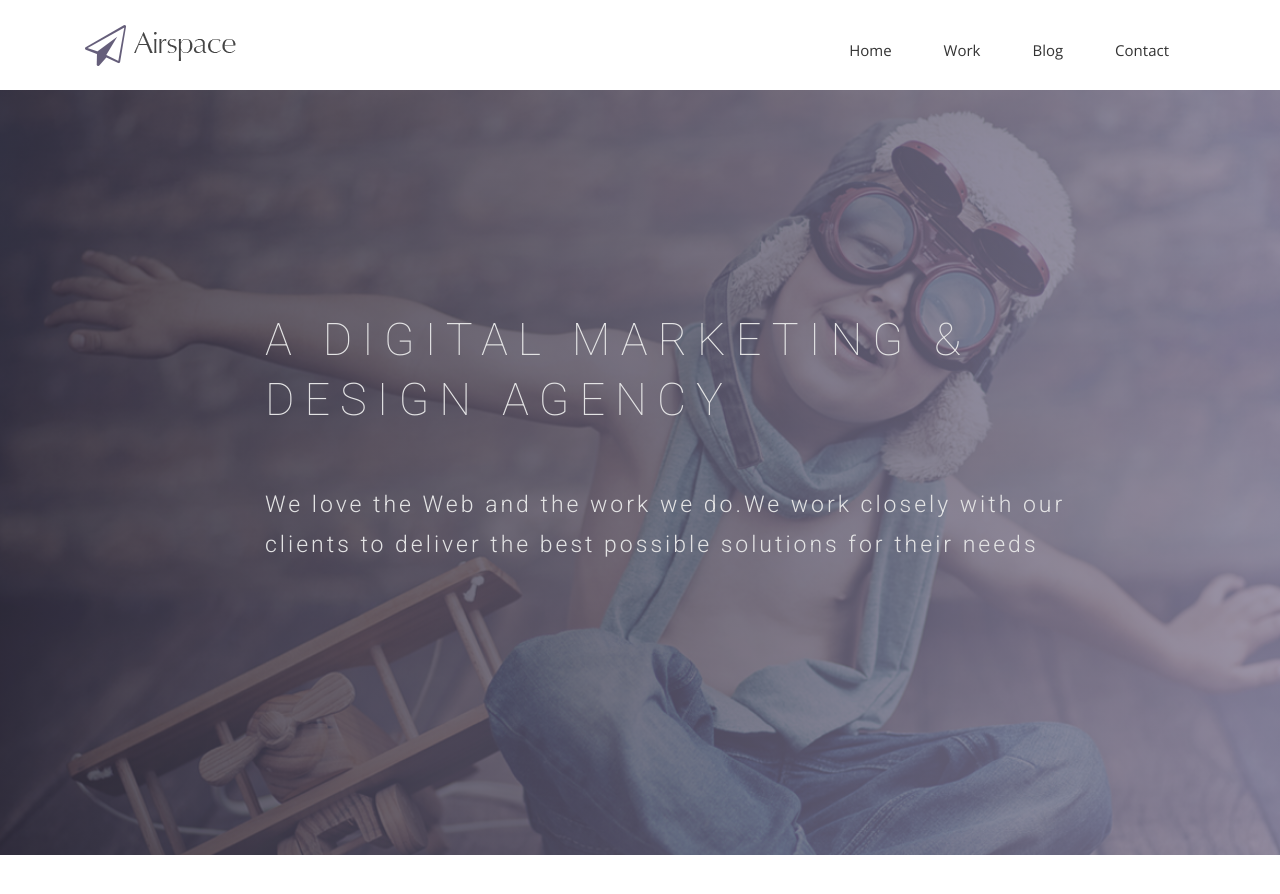
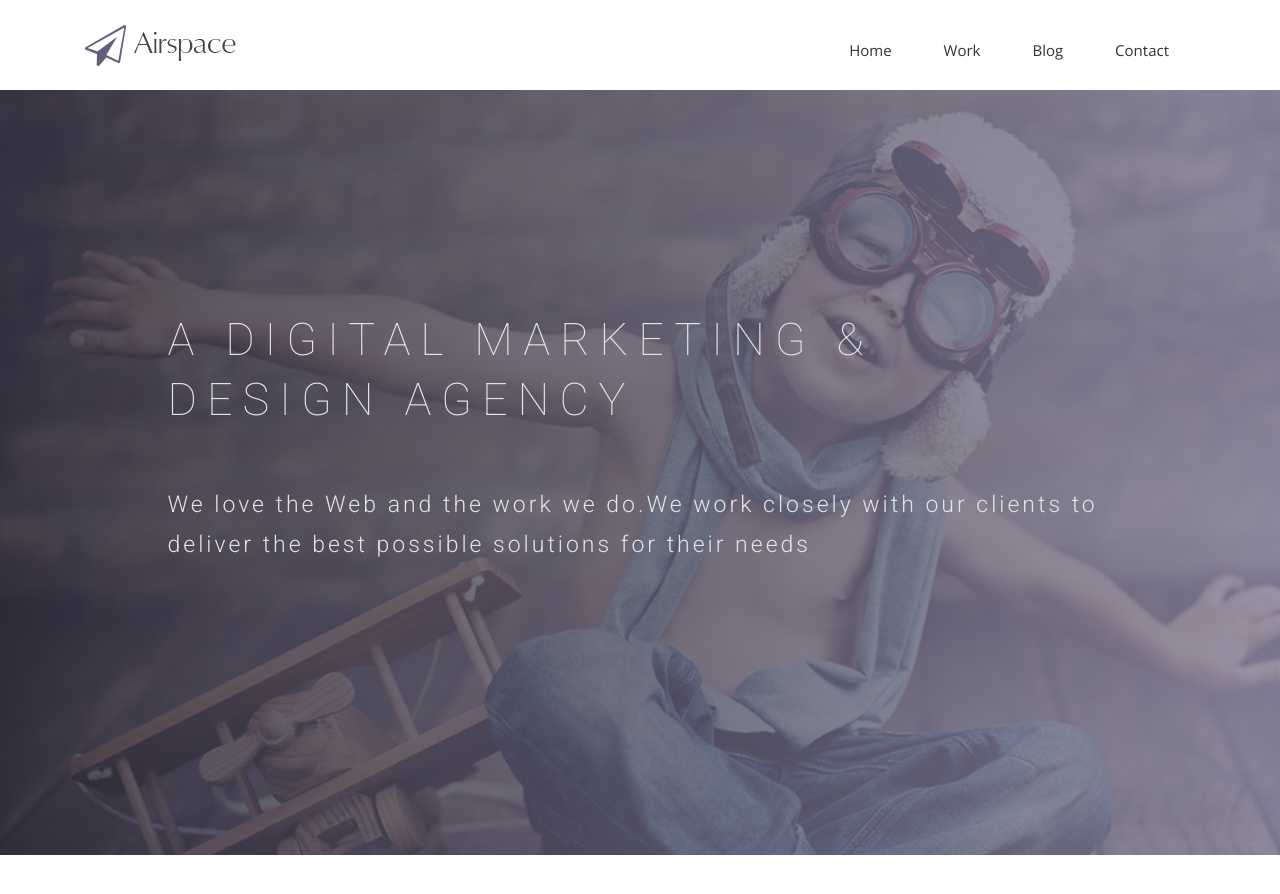
Before and after one commit to DaedaGroup/company-website, a Jekyll site: the page built from index.html, in a window 1280 px wide and 900 px high. Shown: the top 894 px of the window. Built offline with Jekyll 4.4.1, drawn with Linux system fonts in a browser that asks for light colours; nearby versions of some CDN libraries; some web fonts are replaced.

Commit message:
adjusting responsive markup css class structure

```diff
--- a/_layouts/post.html
+++ b/_layouts/post.html
@@ -7,7 +7,7 @@
   <section id="intro" style="border: 1px dotted #ddd;">
     <div class="container">
       <div class="row">
-        <div>
+        <div class="col-xs-10 col-xs-offset-1">
           <div class="block">
             <h1>{{ page.title }}</h1>
             <div class="post-info-wrapper">
--- a/blog.html
+++ b/blog.html
@@ -8,7 +8,7 @@
   <div class="container">
     <div class="row">
       <div class="col-md-12">
-        <div class="block">
+        <div>
           <h1>Get the latest on what we're doing</h1>
           <p>Catch up with us, anytime and anywhere</p>
         </div>
--- a/index.html
+++ b/index.html
@@ -8,10 +8,10 @@
 <section id="slider">
   <div class="container">
     <div class="row">
-      <div class="col-md-10 col-md-offset-2">
+      <div class="col-xs-10 col-xs-offset-1">
         <div class="block">
           <h1 class="animated fadeInUp">A DIGITAL MARKETING &#38; <br> DESIGN AGENCY</h1>
-          <p class="animated fadeInUp">We love the Web and the work we do.We work closely with our </br> clients to deliver the best possible solutions for their needs</p>
+          <p class="animated fadeInUp">We love the Web and the work we do.We work closely with our clients to deliver the best possible solutions for their&nbsp;needs</p>
         </div>
       </div>
     </div>
@@ -21,7 +21,7 @@
 <section id="intro">
   <div class="container">
     <div class="row">
-      <div class="col-md-7 col-sm-12">
+      <div class="col-xs-10 col-xs-offset-1 col-md-7 col-md-offset-0">
         <div class="block">
           <div class="section-title">
             <h2>About Us</h2>
@@ -30,7 +30,7 @@
           <p>Lorem ipsum dolor sit amet, consectetur adipisicing elit, sed do eiusmod tempor incididunt ut labore et dolore magna aliqua. Ut enim ad minim veniam, quis nostrud exercitation ullamco laboris nisi ut aliquip ex ea commodo consequat. Duis aute irure dolor in reprehenderit in voluptate velit esse cillum dolore eu fugiat nulla pariatur. Excepteur sint occaecat cupidatat non proident, sunt in culpa qui officia deserunt mollit anim id </p>
         </div>
       </div><!-- .col-md-7 close -->
-      <div class="col-md-5 col-sm-12">
+      <div class="col-xs-10 col-xs-offset-1 col-md-5 col-md-offset-0">
         <div class="block">
           <img src="img/wrapper-img.png" alt="Img">
         </div>
@@ -42,7 +42,7 @@
 <section id="feature">
 <div class="container">
   <div class="row">
-    <div class="col-md-6 col-md-offset-6">
+    <div class="col-xs-8 col-xs-offset-3 col-sm-8 col-sm-offset-4 col-md-6 col-md-offset-6">
       <h2>WE BELIEVE IN GREAT IDEAS</h2>
       <p>Maecenas faucibus mollis interdum. Morbi leo risus, porta ac consectetur ac, vestibulum at eros. Fusce dapibus, tellus ac cursus commodo, tortor mauris condimentum nibh, ut fermentum massa justo sit amet risus.</p>
       <p>Maecenas faucibus mollis interdum. Morbi leo risus, porta ac consectetur ac, vestibulum at eros. Fusce dapibus, tellus ac cursus commodo, tortor mauris condimentum nibh, ut fermentum massa justo sit amet risus.</p>
@@ -57,62 +57,64 @@
 <section id="service">
   <div class="container">
     <div class="row">
-      <div class="section-title">
-        <h2>Our Services</h2>
-        <p>Far far away, behind the word mountains, far from the countries Vokalia and Consonantia, there live the blind texts. Separated they live in Bookmarksgrove right at the coast of the Semantics</p>
+      <div class="col-xs-10 col-xs-offset-1">
+        <div class="section-title">
+          <h2>Our Services</h2>
+          <p>Far far away, behind the word mountains, far from the countries Vokalia and Consonantia, there live the blind texts. Separated they live in Bookmarksgrove right at the coast of the Semantics</p>
+        </div>
       </div>
     </div>
     <div class="row ">
-      <div class="col-sm-6 col-md-3">
+      <div class="col-xs-10 col-xs-offset-1 col-sm-6 col-sm-offset-0 col-md-3">
         <div class="service-item">
           <i class="icon ion-coffee"></i>
           <h4>Branding</h4>
           <p>Lorem ipsum dolor sit amet, consectetur adipisicing elit, sed do eiusmod tempor incididunt ut </p>
         </div>
       </div>
-      <div class="col-sm-6 col-md-3">
+      <div class="col-xs-10 col-xs-offset-1 col-sm-6 col-sm-offset-0 col-md-3">
         <div class="service-item">
           <i class="ion-compass"></i>
           <h4>Web Design</h4>
           <p>Lorem ipsum dolor sit amet, consectetur adipisicing elit, sed do eiusmod tempor incididunt ut </p>
         </div>
       </div>
-      <div class="col-sm-6 col-md-3">
+      <div class="col-xs-10 col-xs-offset-1 col-sm-6 col-sm-offset-0 col-md-3">
         <div class="service-item">
           <i class="ion-image"></i>
           <h4>App Design</h4>
           <p>Lorem ipsum dolor sit amet, consectetur adipisicing elit, sed do eiusmod tempor incididunt ut </p>
         </div>
       </div>
-      <div class="col-sm-6 col-md-3">
+      <div class="col-xs-10 col-xs-offset-1 col-sm-6 col-sm-offset-0 col-md-3">
         <div class="service-item">
           <i class="ion-bug"></i>
           <h4>Start Up</h4>
           <p>Lorem ipsum dolor sit amet, consectetur adipisicing elit, sed do eiusmod tempor incididunt ut </p>
         </div>
       </div>
-      <div class="col-sm-6 col-md-3">
+      <div class="col-xs-10 col-xs-offset-1 col-sm-6 col-sm-offset-0 col-md-3">
         <div class="service-item">
           <i class="ion-headphone"></i>
           <h4>Logo Design</h4>
           <p>Lorem ipsum dolor sit amet, consectetur adipisicing elit, sed do eiusmod tempor incididunt ut </p>
         </div>
       </div>
-      <div class="col-sm-6 col-md-3">
+      <div class="col-xs-10 col-xs-offset-1 col-sm-6 col-sm-offset-0 col-md-3">
         <div class="service-item">
           <i class="ion-leaf"></i>
           <h4>Development</h4>
           <p>Lorem ipsum dolor sit amet, consectetur adipisicing elit, sed do eiusmod tempor incididunt ut </p>
         </div>
       </div>
-      <div class="col-sm-6 col-md-3">
+      <div class="col-xs-10 col-xs-offset-1 col-sm-6 col-sm-offset-0 col-md-3">
         <div class="service-item">
           <i class="ion-planet"></i>
           <h4>Brand Identity</h4>
           <p>Lorem ipsum dolor sit amet, consectetur adipisicing elit, sed do eiusmod tempor incididunt ut </p>
         </div>
       </div>
-      <div class="col-sm-6 col-md-3">
+      <div class="col-xs-10 col-xs-offset-1 col-sm-6 col-sm-offset-0 col-md-3">
         <div class="service-item">
           <i class="ion-earth"></i>
           <h4>Brand Identity</h4>
@@ -126,7 +128,7 @@
 <section id="call-to-action">
   <div class="container">
     <div class="row">
-      <div class="col-md-12">
+      <div class="col-xs-10 col-xs-offset-1 col-md-12 col-md-offset-0">
         <div class="block">
           <h2>We design delightful digital experiences.</h2>
           <p>Read more about what we do and our philosophy of design. Judge for yourself The work and results we’ve achieved for other clients, and meet our highly experienced Team who just love to design.</p>
@@ -140,9 +142,11 @@
 <section id="testimonial">
   <div class="container">
     <div class="row">
-      <div class="section-title text-center">
-        <h2>Fun Facts About Us</h2>
-        <p>Far far away, behind the word mountains, far from the countries Vokalia and Consonantia, there live the blind texts. Separated they live in Bookmarksgrove right at the coast of the Semantics</p>
+      <div class="col-xs-10 col-xs-offset-1">
+        <div class="section-title text-center">
+          <h2>Fun Facts About&nbsp;Us</h2>
+          <p>Far far away, behind the word mountains, far from the countries Vokalia and Consonantia, there live the blind texts. Separated they live in Bookmarksgrove right at the coast of the Semantics</p>
+        </div>
       </div>
     </div>
     <div class="row">
```
Also changed, not shown: _layouts/default.html (+0 -14 lines).
